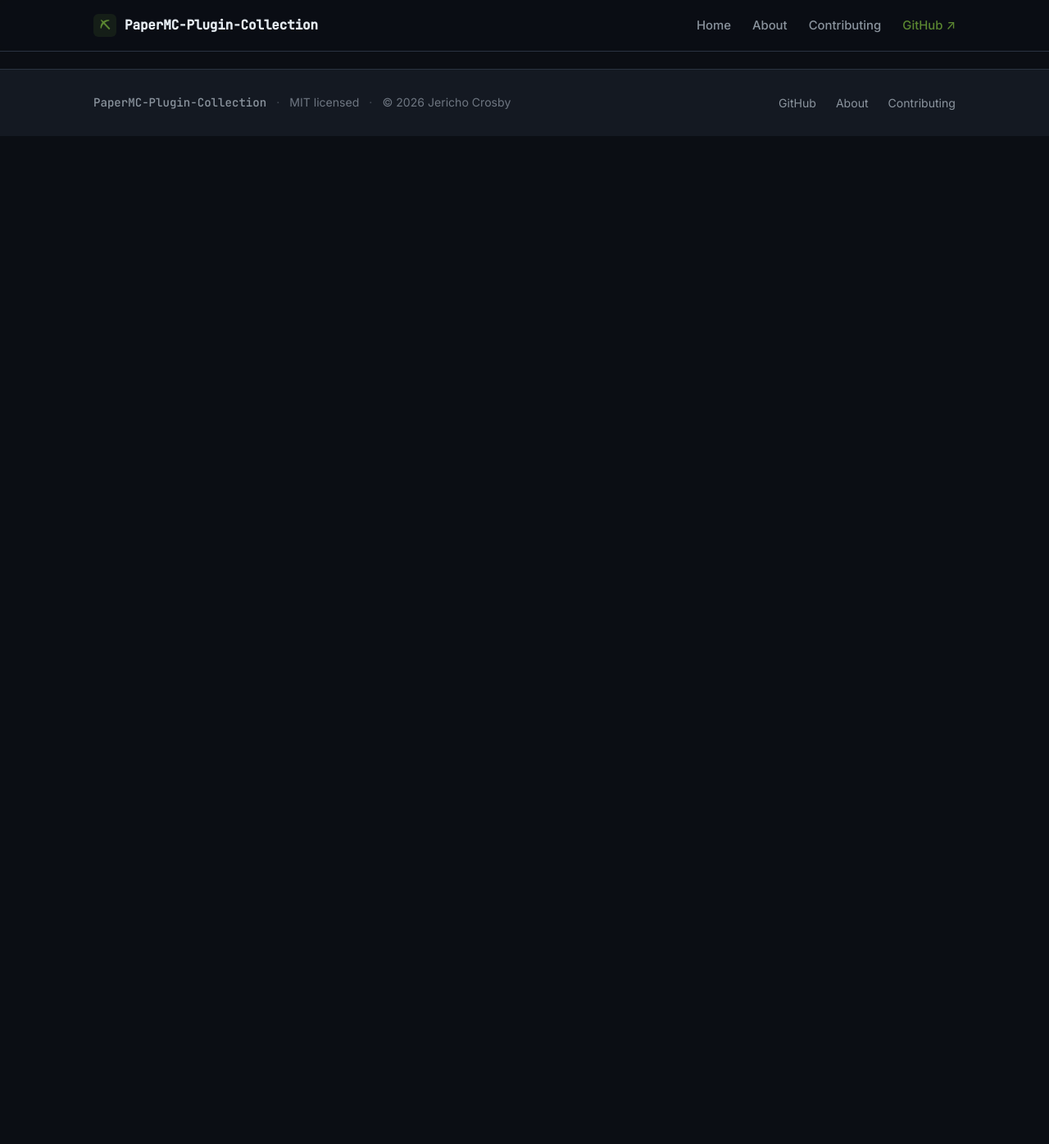
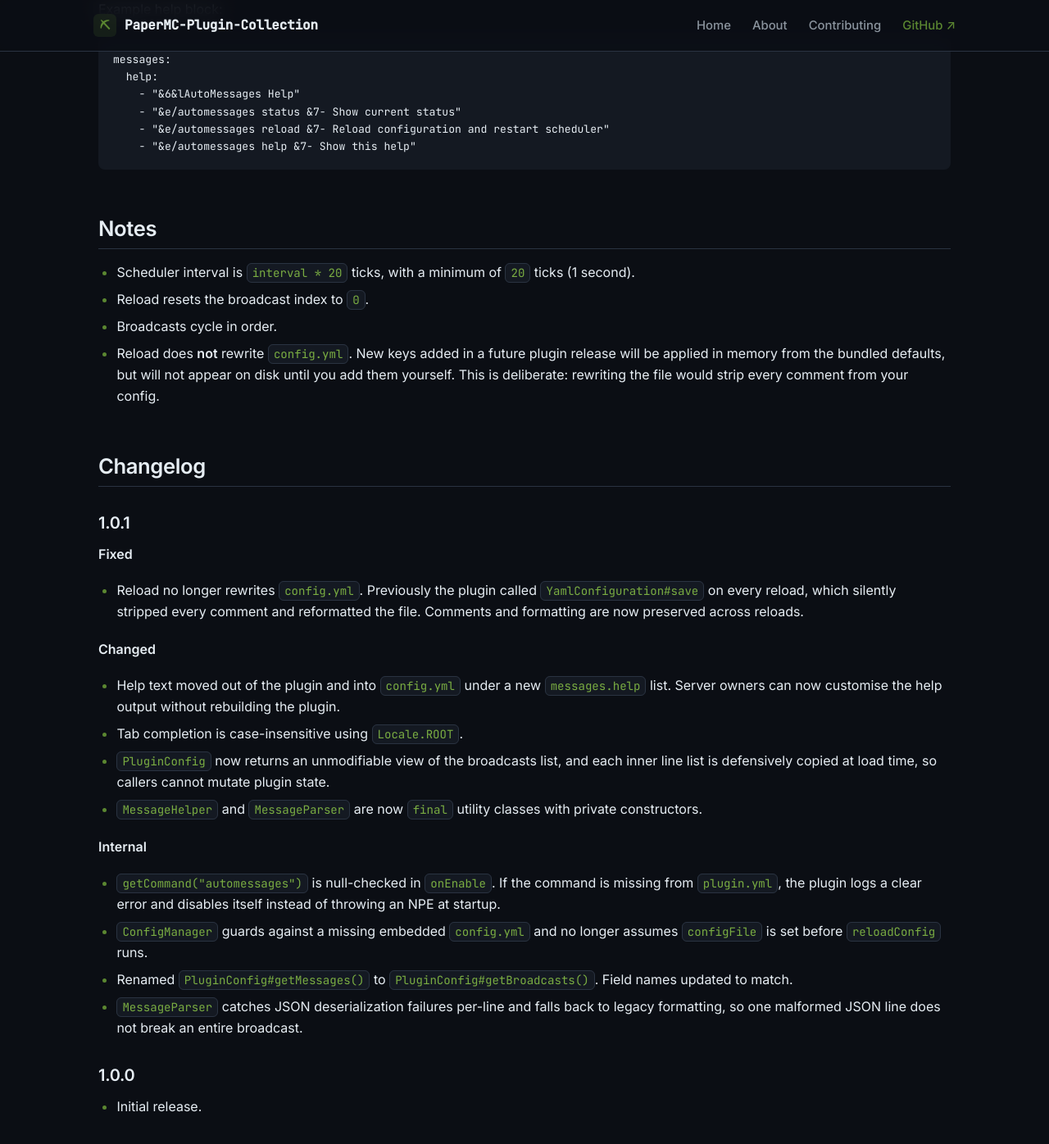
Before and after one commit to Chalwk/PaperMC-Plugin-Collection, a Jekyll site: the page built from _mcplugins/automessages.md, in a window 1280 px wide and 1400 px high, scrolled down 2781 px. Shown: the top 1396 px of the window at 82% size. Built offline with Jekyll 4.4.1, drawn with Linux system fonts in a browser that asks for light colours; before the commit the page ends 2947 px from its top, so only the background shows below that; some of the changed text lies outside the part shown.

Commit message:
fix(automessages): preserve config comments on reload, move help to config, release 1.0.1

````diff
--- a/_mcplugins/automessages.md
+++ b/_mcplugins/automessages.md
@@ -4,7 +4,7 @@ title: AutoMessages
 description: Scheduled broadcasts to all players and console, with legacy colors, JSON click/hover components, and configurable interval.
 category: Administration
 plugin_id: automessages
-latest_version: "1.0.0"
+latest_version: "1.0.1"
 author: Chalwk
 website: https://github.com/Chalwk
 api-version: 1.21
@@ -23,6 +23,7 @@ features:
   - "Interactive click and hover events via JSON lines"
   - "Multi-line broadcasts, cycled in order"
   - "Reload restarts the scheduler and resets the index"
+  - "Reload preserves your config comments and formatting"
 commands:
   - name: automessages
     description: Manage AutoMessages plugin
@@ -55,7 +56,9 @@ AutoMessages periodically broadcasts configured messages to all online players a
 - Supports legacy `&` color codes.
 - Supports JSON text components for interactive click/hover events. A line is treated as JSON when it starts with `{` and ends with `}`.
 - Reload restarts the scheduler and resets the broadcast index.
+- Reload preserves comments and formatting in `config.yml` - the plugin never rewrites your file.
 - Status shows interval, total broadcasts, and next broadcast index.
+- All user-facing strings (help text, status labels, error messages) are defined in `config.yml` under `messages:`, so nothing is hardcoded.
 
 ## Commands
 
@@ -65,6 +68,8 @@ AutoMessages periodically broadcasts configured messages to all online players a
 | `/automessages help`    | Show help                           | `automessages.use`                         |
 | `/automessages status`  | Show scheduler status               | `automessages.use`                         |
 | `/automessages reload`  | Reload config and restart scheduler | `automessages.reload` + `automessages.use` |
+
+Tab completion covers `help`, `status`, and (if you have permission) `reload`.
 
 ## Permissions
 
@@ -83,7 +88,7 @@ AutoMessages periodically broadcasts configured messages to all online players a
 
 ### Broadcasts
 
-`broadcasts` is a numbered list of message entries. Each entry is a list of lines.
+`broadcasts` is a numbered map of message entries. Each entry is a list of lines. Keys are sorted numerically before being broadcast, so gaps (e.g. skipping `8`) are fine.
 
 Example:
 
@@ -96,24 +101,63 @@ broadcasts:
 
 ### Messages
 
-Includes:
+All user-visible strings live under `messages:`. Every entry supports legacy `&` color codes.
 
-- `no_permission`
-- `reloaded`
-- `unknown_command`
-- `status_header`
-- `status_interval`
-- `status_total`
-- `status_next`
+- `no_permission` - shown when a sender lacks the required permission.
+- `reloaded` - shown after a successful `/automessages reload`.
+- `unknown_command` - shown for an unrecognised subcommand.
+- `status_header` - header line printed by `/automessages status`.
+- `status_interval` - supports the `{interval}` placeholder.
+- `status_total` - supports the `{total}` placeholder.
+- `status_next` - supports the `{next}` and `{total}` placeholders.
+- `help` - a list of lines printed by `/automessages help` (or `/automessages` with no args).
 
 Status placeholders:
 
-- `{interval}`
-- `{total}`
-- `{next}`
+- `{interval}` - configured interval in seconds.
+- `{total}` - number of configured broadcasts.
+- `{next}` - 1-based index of the next broadcast, or `0` if there are no broadcasts.
+
+Example help block:
+
+```yaml
+messages:
+  help:
+    - "&6&lAutoMessages Help"
+    - "&e/automessages status &7- Show current status"
+    - "&e/automessages reload &7- Reload configuration and restart scheduler"
+    - "&e/automessages help &7- Show this help"
+```
 
 ## Notes
 
 - Scheduler interval is `interval * 20` ticks, with a minimum of `20` ticks (1 second).
 - Reload resets the broadcast index to `0`.
 - Broadcasts cycle in order.
+- Reload does **not** rewrite `config.yml`. New keys added in a future plugin release will be applied in memory from the bundled defaults, but will not appear on disk until you add them yourself. This is deliberate: rewriting the file would strip every comment from your config.
+
+## Changelog
+
+### 1.0.1
+
+**Fixed**
+
+- Reload no longer rewrites `config.yml`. Previously the plugin called `YamlConfiguration#save` on every reload, which silently stripped every comment and reformatted the file. Comments and formatting are now preserved across reloads.
+
+**Changed**
+
+- Help text moved out of the plugin and into `config.yml` under a new `messages.help` list. Server owners can now customise the help output without rebuilding the plugin.
+- Tab completion is case-insensitive using `Locale.ROOT`.
+- `PluginConfig` now returns an unmodifiable view of the broadcasts list, and each inner line list is defensively copied at load time, so callers cannot mutate plugin state.
+- `MessageHelper` and `MessageParser` are now `final` utility classes with private constructors.
+
+**Internal**
+
+- `getCommand("automessages")` is null-checked in `onEnable`. If the command is missing from `plugin.yml`, the plugin logs a clear error and disables itself instead of throwing an NPE at startup.
+- `ConfigManager` guards against a missing embedded `config.yml` and no longer assumes `configFile` is set before `reloadConfig` runs.
+- Renamed `PluginConfig#getMessages()` to `PluginConfig#getBroadcasts()`. Field names updated to match.
+- `MessageParser` catches JSON deserialization failures per-line and falls back to legacy formatting, so one malformed JSON line does not break an entire broadcast.
+
+### 1.0.0
+
+- Initial release.
--- a/papermc_plugins/automessages/src/main/resources/config.yml
+++ b/papermc_plugins/automessages/src/main/resources/config.yml
@@ -165,3 +165,8 @@ messages:
   status_interval: "&7- Interval: &f{interval}s"
   status_total: "&7- Total messages: &f{total}"
   status_next: "&7- Next message index: &f{next}/{total}"
+  help:
+    - "&6&lAutoMessages Help"
+    - "&e/automessages status &7- Show current status"
+    - "&e/automessages reload &7- Reload configuration and restart scheduler"
+    - "&e/automessages help &7- Show this help"
````
Also changed, not shown: _mcplugins/gamemodemanager.md (+27 -0 lines), 7 other files.
